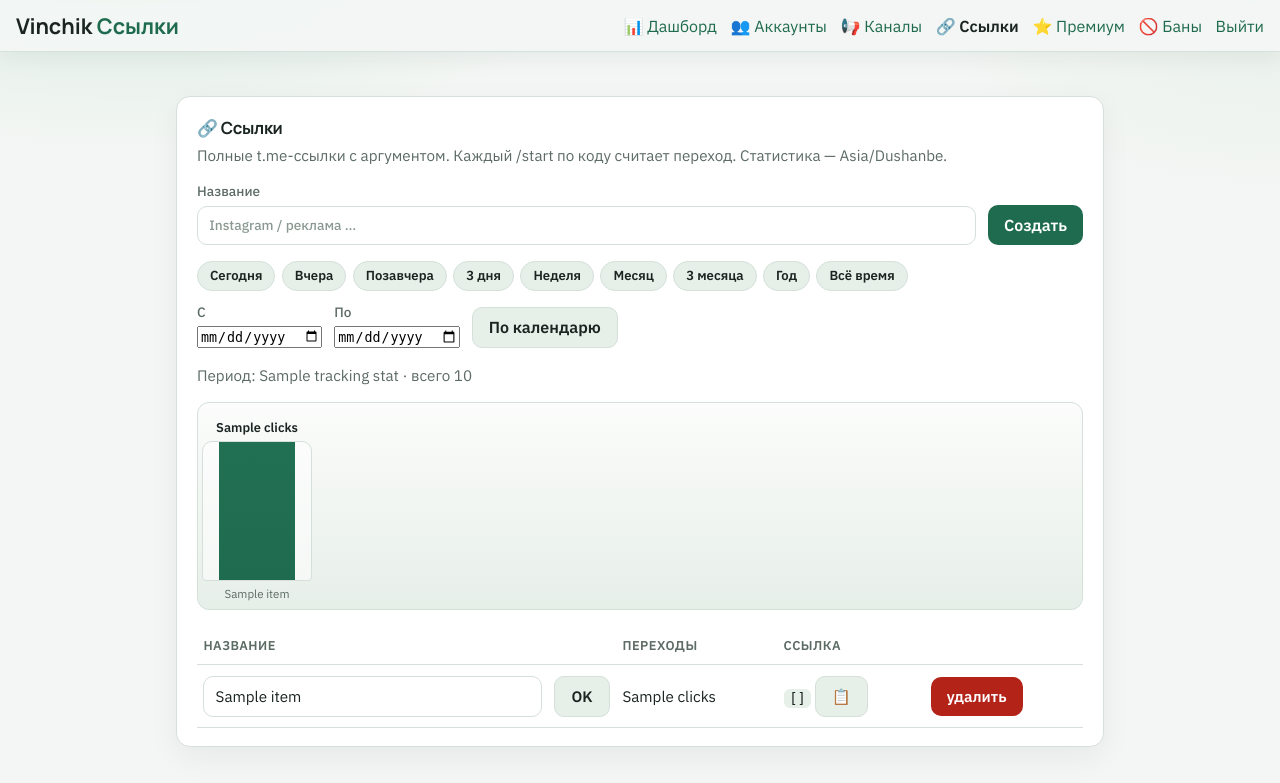
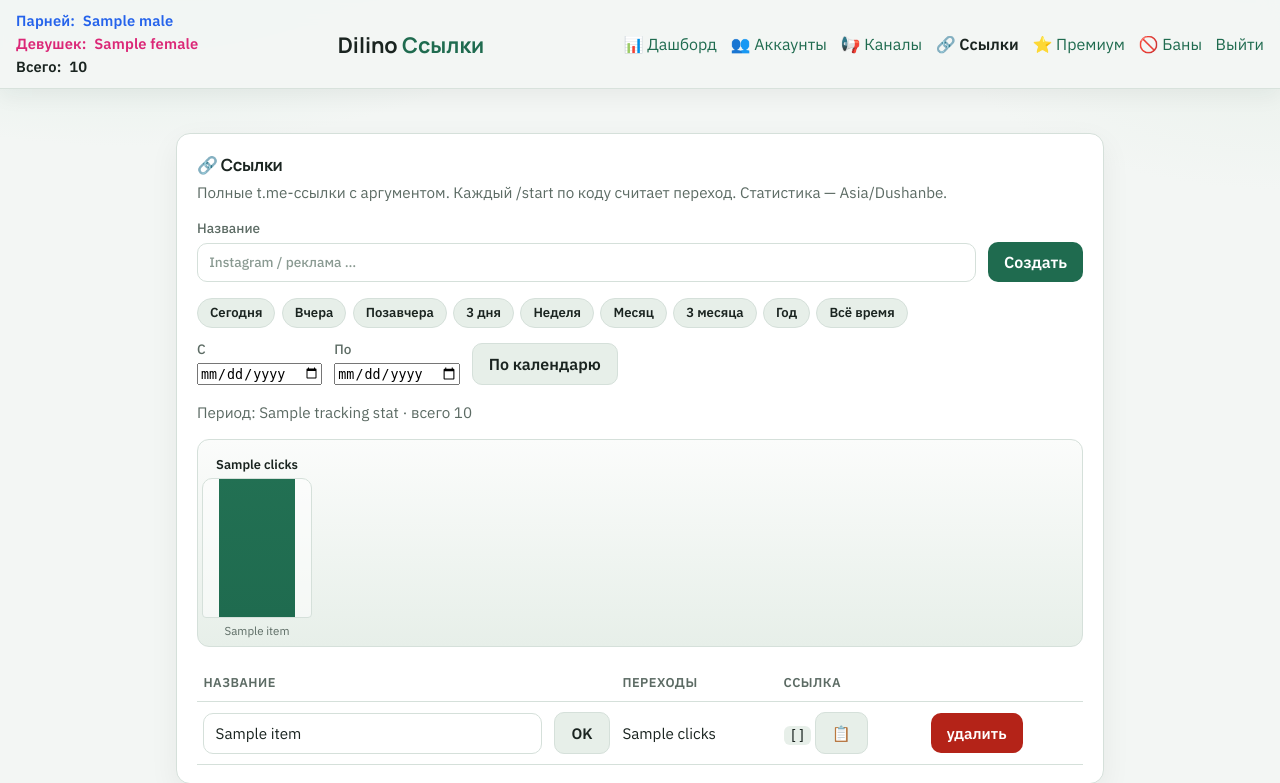
Before and after one commit to Zikrig/vinchik, a Python web app: template webapp/templates/links.html in a window 1280 px wide. Shown: the top 783 px of the page. Run offline with Jinja, Linux system fonts and the light colour scheme; the template is opened without the code that fills it: most values are stand-ins (such as "Sample title", 1, 10 or a date in 2020).

Commit message:
fx dilino top

```diff
--- a/handlers/admin.py
+++ b/handlers/admin.py
@@ -258,7 +258,7 @@ async def _root_view(session: AsyncSession) -> tuple[str, InlineKeyboardMarkup]:
     stats = await count_profiles_by_gender(session)
     soft = "🟢 ON (только регистрация)" if reg_only else "🔴 OFF (лента открыта)"
     text = (
-        "Админка Vinchik\n\n"
+        "Админка Dilino\n\n"
         f"{_gender_stats_block(stats)}\n"
         f"Soft-launch: {soft}\n"
         f"Заявок на оплату: {len(pending)}\n\n"
--- a/webapp/app.py
+++ b/webapp/app.py
@@ -330,7 +330,7 @@ async def lifespan(app: FastAPI):
 
 def create_app() -> FastAPI:
     app = FastAPI(
-        title="Vinchik Admin",
+        title="Dilino Admin",
         root_path=settings.web_root_path or "",
         lifespan=lifespan,
     )
--- /dev/null
+++ b/webapp/templates/_admin_topbar.html
@@ -0,0 +1,28 @@
+{# Shared sticky admin header.
+   Set before include:
+     nav — dashboard|accounts|channels|links|premium|bans|account
+     brand_suffix — optional (default Admin)
+   Optional context: gender_stats {male,female,total} — left side of the bar.
+#}
+<div class="topbar">
+  {% if gender_stats is defined and gender_stats %}
+  <div class="gender-stats" aria-label="Статистика по полу">
+    <div class="gender-stats-lines">
+      <div class="gender-stats-line male">Парней: <strong>{{ gender_stats.male }}</strong></div>
+      <div class="gender-stats-line female">Девушек: <strong>{{ gender_stats.female }}</strong></div>
+      <div class="gender-stats-line total">Всего: <strong>{{ gender_stats.total }}</strong></div>
+    </div>
+  </div>
+  {% endif %}
+  <div class="brand">Dilino <span>{{ brand_suffix|default('Admin') }}</span></div>
+  <div class="nav">
+    {% if nav == 'account' %}
+    <a href="{{ url('/accounts') }}">← Аккаунты</a>
+    <a href="{{ url('/bans') }}">🚫 Баны</a>
+    <a href="{{ url('/') }}">📊 Дашборд</a>
+    <a href="{{ url('/logout') }}">Выйти</a>
+    {% else %}
+    {% include "_admin_nav.html" %}
+    {% endif %}
+  </div>
+</div>
--- a/webapp/templates/base.html
+++ b/webapp/templates/base.html
@@ -3,7 +3,7 @@
 <head>
   <meta charset="utf-8">
   <meta name="viewport" content="width=device-width, initial-scale=1">
-  <title>{% block title %}Vinchik Admin{% endblock %}</title>
+  <title>{% block title %}Dilino Admin{% endblock %}</title>
   <link rel="preconnect" href="https://fonts.googleapis.com">
   <link rel="preconnect" href="https://fonts.gstatic.com" crossorigin>
   <link href="https://fonts.googleapis.com/css2?family=Manrope:wght@400;500;600;700&family=IBM+Plex+Sans:wght@400;500;600&display=swap" rel="stylesheet">
--- a/webapp/templates/links.html
+++ b/webapp/templates/links.html
@@ -1,13 +1,9 @@
 {% extends "base.html" %}
-{% block title %}Ссылки — Vinchik Admin{% endblock %}
+{% block title %}Ссылки — Dilino Admin{% endblock %}
 {% block body %}
-<div class="topbar">
-  <div class="brand">Vinchik <span>Ссылки</span></div>
-  <div class="nav">
-    {% set nav = 'links' %}
-    {% include "_admin_nav.html" %}
-  </div>
-</div>
+{% set nav = 'links' %}
+{% set brand_suffix = 'Ссылки' %}
+{% include "_admin_topbar.html" %}
 <div class="wrap">
   <section class="panel" id="links" data-stats-url="{{ url('/links/stats') }}">
     <h2 class="panel-title">🔗 Ссылки</h2>
--- a/webapp/templates/login.html
+++ b/webapp/templates/login.html
@@ -1,9 +1,9 @@
 {% extends "base.html" %}
-{% block title %}Vinchik Admin — вход{% endblock %}
+{% block title %}Dilino Admin — вход{% endblock %}
 {% block body %}
 <div class="login-shell">
   <div class="login-card">
-    <h1>Vinchik <span style="color:var(--brand)">Admin</span></h1>
+    <h1>Dilino <span style="color:var(--brand)">Admin</span></h1>
     <p class="hint">Панель управления ботом знакомств</p>
     {% if error %}<p class="err">{{ error }}</p>{% endif %}
     <form method="post" action="{{ url('/login') }}">
```
Also changed, not shown: CLODE.md (+1 -1 lines), webapp/templates/account_detail.html (+3 -10 lines), webapp/templates/accounts.html (+3 -8 lines), webapp/templates/bans.html (+4 -8 lines), webapp/templates/channels.html (+4 -8 lines), webapp/templates/dashboard.html (+3 -17 lines), webapp/templates/premium.html (+4 -8 lines).
